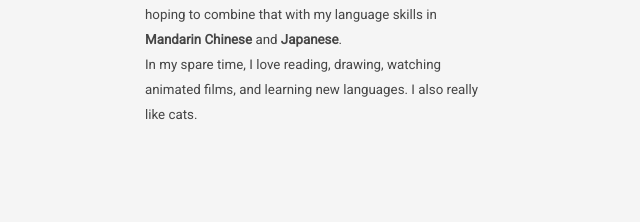
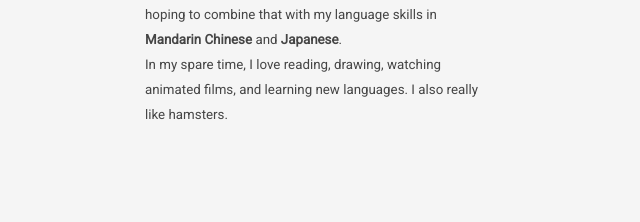
Before and after one commit to leeling/leeling.github.io, a plain HTML site: page html/about.html in a window 1280 px wide. Shown: the part 438-660 px from the top of the page, 55-695 px from the left. Drawn offline with Linux system fonts and the light colour scheme.

Commit message:
Update about.html

```diff
--- a/html/about.html
+++ b/html/about.html
@@ -22,7 +22,7 @@
         <h1>about.</h1>
         <p>Nice to meet you, I'm Yvonne Kung! I'm a 2015 UC Davis graduate with a background in <em>Design</em> and <em>Japanese</em>, but I draw digitally and traditionally in my free time.</p>
         <p>I'm interested in <em>game design and illustration,</em> but I'm hoping to combine that with my language skills in <em>Mandarin Chinese</em> and <em>Japanese</em>.</p>
-        <p>In my spare time, I love reading, drawing, watching animated films, and learning new languages. I also really like cats.</p>
+        <p>In my spare time, I love reading, drawing, watching animated films, and learning new languages. I also really like hamsters.</p>
     </section>
     <img id="side" src="../images/kirschire_small.png" width="608" height="900" alt="sideimage">
 </body>
```
